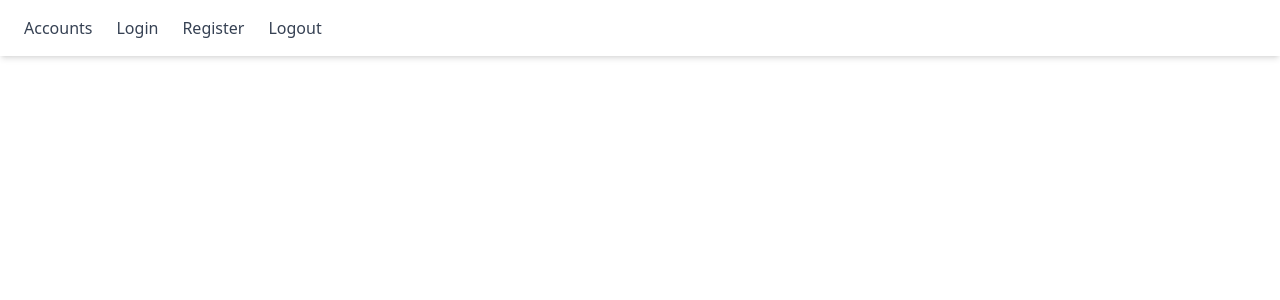
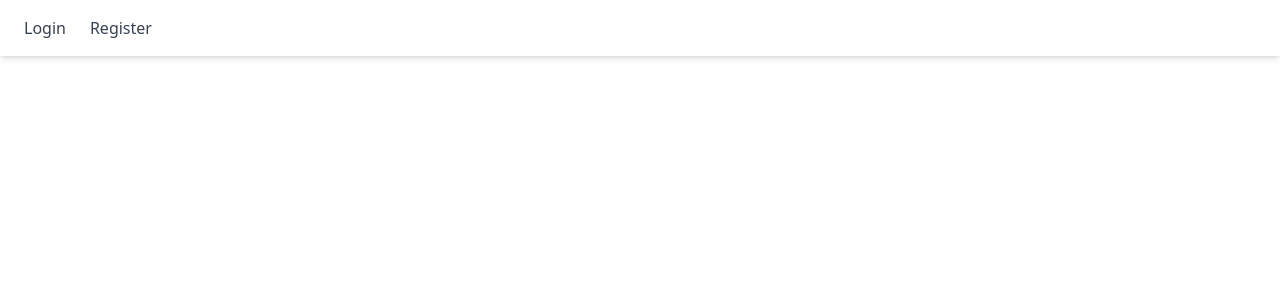
Before and after one commit to meglicfran/spendo, a React (Vite) app in the folder react-spendo/: page / in a window 1280 px wide. Shown: the top 300 px of the page. Built offline with nearby package versions, Linux system fonts and the light colour scheme.

Commit message:
add: storing username in localStorage + nav component conditional rendering

```diff
--- a/react-spendo/src/components/Nav.tsx
+++ b/react-spendo/src/components/Nav.tsx
@@ -5,6 +5,8 @@ function Nav() {
 	const navigate = useNavigate();
 
 	const logout = async () => {
+		console.log(localStorage.getItem("username"));
+		localStorage.removeItem("username");
 		const logoutUrl = `/users/logout`;
 		const options: RequestInit = {
 			method: "POST",
@@ -26,11 +28,25 @@ function Nav() {
 	return (
 		<nav className="bg-white shadow-md px-6 py-4">
 			<ul className="flex space-x-6 text-gray-700 font-medium">
+				{localStorage.getItem("username") && (
+					<>
+						<li>{localStorage.getItem("username")}</li>
 						<li>
 							<Link to="/accounts" className="hover:text-blue-600 transition-colors duration-200">
 								Accounts
 							</Link>
 						</li>
+						<li
+							className="hover:text-blue-600 transition-colors duration-200 hover:cursor-pointer"
+							onClick={logout}
+						>
+							Logout
+						</li>
+					</>
+				)}
+
+				{!localStorage.getItem("username") && (
+					<>
 						<li>
 							<Link to="/login" className="hover:text-blue-600 transition-colors duration-200">
 								Login
@@ -41,12 +57,8 @@ function Nav() {
 								Register
 							</Link>
 						</li>
-				<li
-					className="hover:text-blue-600 transition-colors duration-200 hover:cursor-pointer"
-					onClick={logout}
-				>
-					Logout
-				</li>
+					</>
+				)}
 			</ul>
 		</nav>
 	);
--- a/react-spendo/src/pages/LoginPage.tsx
+++ b/react-spendo/src/pages/LoginPage.tsx
@@ -19,8 +19,6 @@ const LoginPage: React.FC = () => {
 
 	const handleSubmit = async (e: FormEvent) => {
 		e.preventDefault();
-		// TODO: Add API call or validation logic
-		console.log("Logging in:", form);
 		const loginUrl = `/users/login`;
 		const options: RequestInit = {
 			method: "POST",
@@ -38,6 +36,7 @@ const LoginPage: React.FC = () => {
 			console.log(`Error fetching account status = ${response.status}`);
 			return;
 		} else {
+			localStorage.setItem("username", form.username);
 			navigate("/accounts");
 		}
 	};
```
Lines whose indentation alone changed are shown as unchanged.
